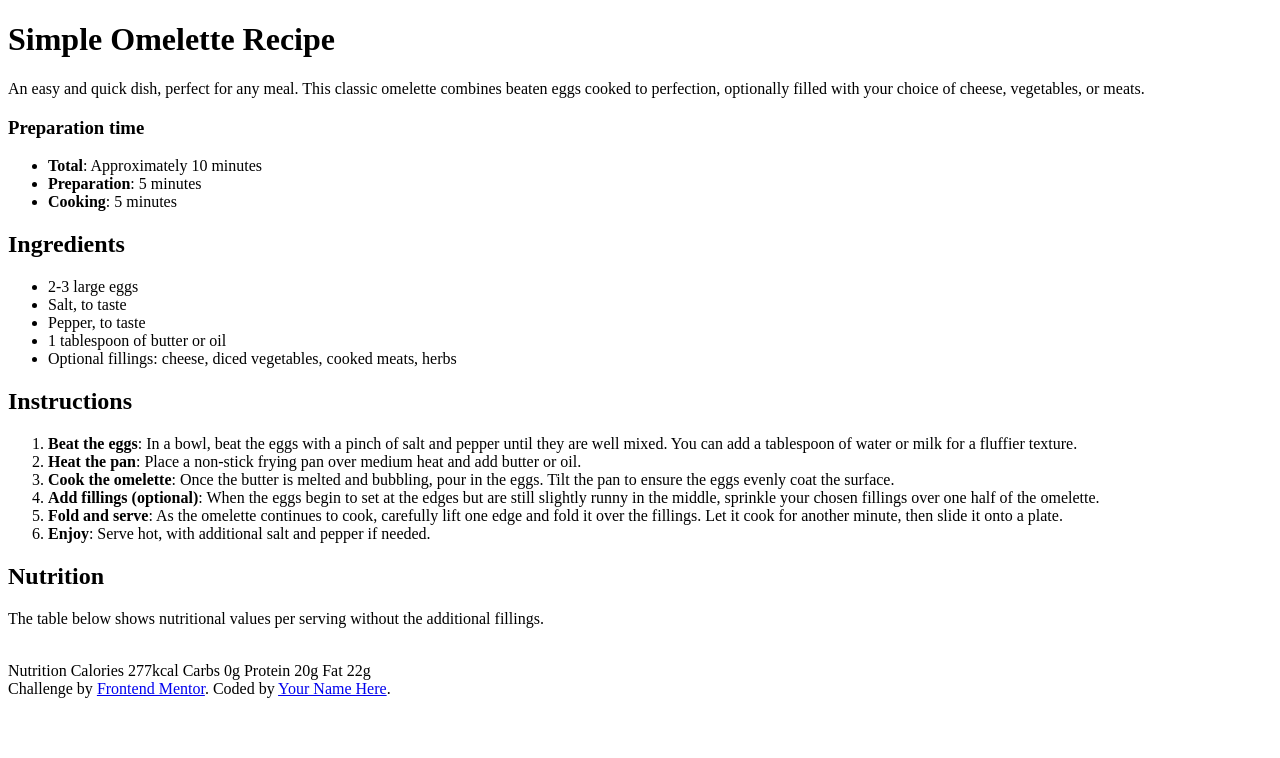
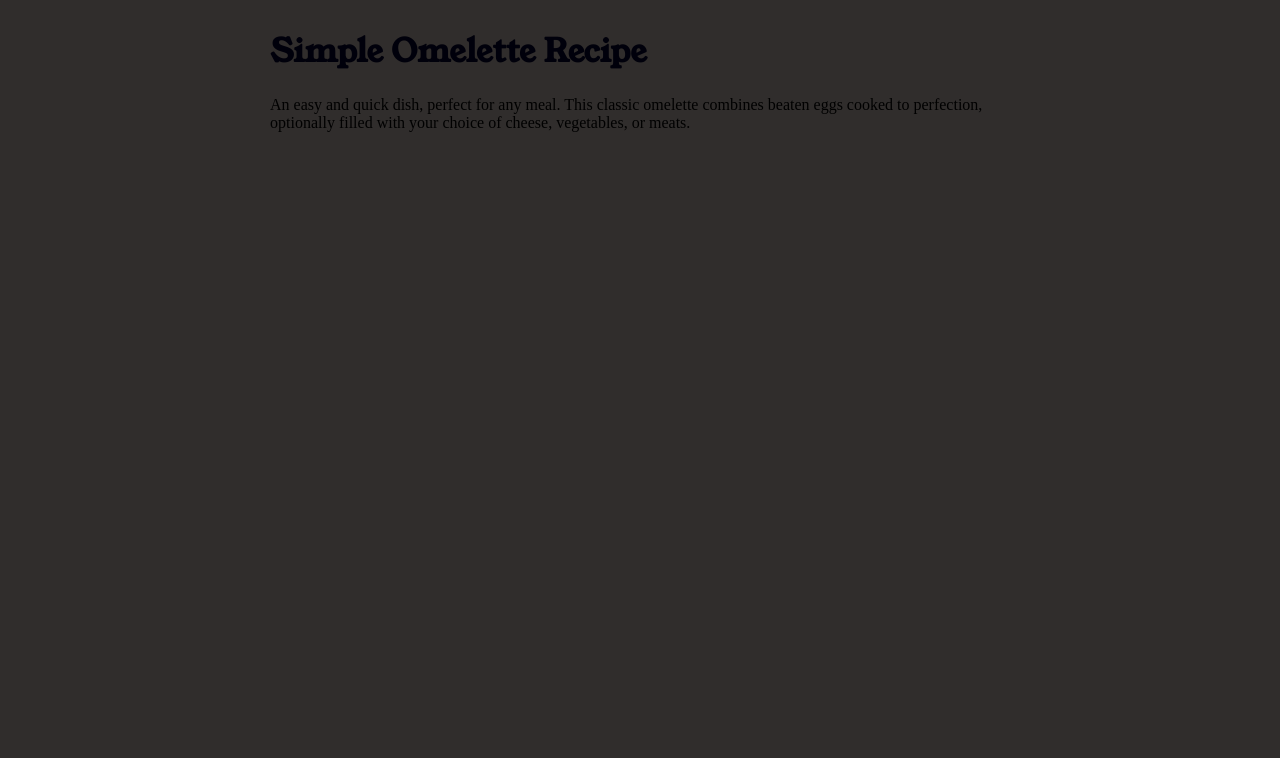
Before and after one commit to kadenrose/frontEndMentor-recipePage, a plain HTML site: page index.html in a window 1280 px wide. Shown: the top 758 px of the page. Drawn offline with Linux system fonts and the light colour scheme; a web font is replaced by a local one.

Commit message:
Stylesheet Started

```diff
--- a/index.html
+++ b/index.html
@@ -5,10 +5,8 @@
     <meta name="viewport" content="width=device-width, initial-scale=1.0"> <!-- displays site properly based on user's device -->
 
     <link rel="icon" type="image/png" sizes="32x32" href="./assets/images/favicon-32x32.png">
-
+    <link rel="stylesheet" href="styles.css">
     <title>Frontend Mentor | Recipe page</title>
-
-  <!-- Feel free to remove these styles or customise in your own stylesheet 👍 -->
 
   </head>
   <body>
@@ -36,6 +34,7 @@
         <li>Optional fillings: cheese, diced vegetables, cooked meats, herbs</li>
       </ul>
 
+      <section id="4672001">
         <h2>Instructions</h2>
         <ol>
           <li><b>Beat the eggs</b>: In a bowl, beat the eggs with a pinch of salt and pepper until they are well mixed. You can add a tablespoon of water or milk for a fluffier texture.</li>
@@ -50,47 +49,29 @@
         <p>The table below shows nutritional values per serving without the additional fillings.</p>
         <table>
           <tr>
-        <td></td>
-        <td></td>
+            <td>Calories</td>
+            <td>277kcal</td>
           </tr>
           <tr>
-        <td></td>
-        <td></td>
+            <td>Carbs</td>
+            <td>0g</td>
           </tr>
           <tr>
-        <td></td>
-        <td></td>
+            <td>Protein</td>
+            <td>20g</td>
           </tr>
           <tr>
-        <td></td>
-        <td></td>
+            <td>Fat</td>
+            <td>22g</td>
           </tr>
         </table>
+      </section>
+
     </main>
 
     <footer>
-
+      <small>Challenge by <a href="https://www.frontendmentor.io?ref=challenge" target="_blank">Frontend Mentor</a>.
+        Coded by <a href="https://github.com/kadenrose?tab=repositories">Kaden Rose</a>.</small>
     </footer>
-
-  Nutrition
-
-
-
-  Calories
-  277kcal
-
-  Carbs
-  0g
-
-  Protein
-  20g
-
-  Fat
-  22g
-
-  <div class="attribution">
-    Challenge by <a href="https://www.frontendmentor.io?ref=challenge" target="_blank">Frontend Mentor</a>.
-    Coded by <a href="#">Your Name Here</a>.
-  </div>
   </body>
 </html>
--- /dev/null
+++ b/styles.css
@@ -0,0 +1,105 @@
+@import url('https://fonts.googleapis.com/css2?family=Lexend+Deca:wght@100..900&family=Tomorrow:ital,wght@0,100;0,200;0,300;0,400;0,500;0,600;0,700;0,800;0,900;1,100;1,200;1,300;1,400;1,500;1,600;1,700;1,800;1,900&family=Young+Serif&display=swap');
+@import url('https://fonts.googleapis.com/css2?family=Outfit:wght@100..900&display=swap');
+
+:root {
+    --white: #FFF;
+    --stone-100: hsl(30, 54%, 90%);
+    --stone-150: hsl(30, 18%, 87%);
+    --stone-600: hsl(30, 10%, 34%);
+    --stone-900: hsl(24, 5%, 18%);
+    --brown: hsl(14, 45%, 36%);
+    --rose-800: hsl(332, 51%, 32%);
+    --rose-50: hsl(330, 100%, 98%);
+    --black: #00000B;
+
+    --font-size-p: 16px;
+
+    --typefaceone: "Young Serif", serif;
+    --typefacetwo: "Outfit", sans-serif;
+}
+
+html {
+    background-color: var(--stone-900);  /* TEMP */
+    max-width: 1440px;
+}
+
+body {
+    /* max-width: 740px; */
+    display: grid;
+    /* place-items: center; */
+    grid-template-columns: 1fr 740px 1fr;
+    grid-template-rows: 1fr 1fr 1fr;
+    gap: none;
+}
+
+header {
+    grid-column-start: 2;
+    /* grid-row: 1/2; */
+}
+
+main {
+    grid-column-start: 2;
+    /* grid-row: 2/3; */
+}
+
+footer {
+    grid-column-start: 2;
+    /* grid-row: 3/4; */
+}
+
+h1, h2, h3 {
+    font-family: var(--typefaceone);
+}
+
+h1 {
+    color: var(--black);
+}
+
+h2, td:nth-child(even), li::marker {
+    color: var(--brown);
+}
+
+#preptime li::marker, h3 {
+    color: var(--rose-800);
+}
+
+/* # Front-end Style Guide
+
+## Layout
+
+The designs were created to the following widths:
+
+- Mobile: 375px
+- Desktop: 1440px
+
+> 💡 These are just the design sizes. Ensure content is responsive and meets WCAG requirements by testing the full range of screen sizes from 320px to large screens.
+
+## Colors
+
+- White: hsl(0, 0%, 100%)
+
+- Stone 100: hsl(30, 54%, 90%)
+- Stone 150: hsl(30, 18%, 87%)
+- Stone 600: hsl(30, 10%, 34%)
+- Stone 900: hsl(24, 5%, 18%)
+
+- Brown 800: hsl(14, 45%, 36%)
+
+- Rose 800: hsl(332, 51%, 32%)
+- Rose 50: hsl(330, 100%, 98%)
+
+## Typography
+
+### Body Copy
+
+- Font size (paragraph): 16px
+
+### Fonts
+
+- Family: [Young Serif](https://fonts.google.com/specimen/Young+Serif)
+- Weights: 400
+
+- Family: [Outfit](https://fonts.google.com/specimen/Outfit)
+- Weights: 400, 600, 700
+
+> 💎 [Upgrade to Pro](https://www.frontendmentor.io/pro?ref=style-guide) for design file access to see all design details and get hands-on experience using a professional workflow with tools like Figma. The design file for this challenge also includes a design system and tablet layout to help you build a more accurate solution faster. */
```
Lines whose indentation alone changed are shown as unchanged.
